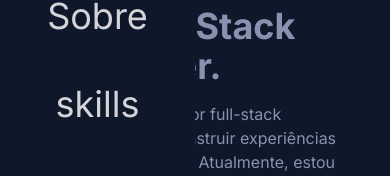
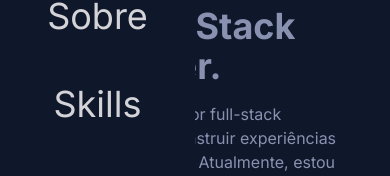
Before and after one commit to frantecbh/my-portifolio, a React (Vite) app: page / in a window 390 px wide. Both pictures are taken after a click on the element 366 px from the left and 40 px from the top of the page. Shown: the part 318-494 px from the top of the page. Built offline with nearby package versions, Linux system fonts and the light colour scheme; no server answers.

Commit message:
fix:ajuste menu skills

```diff
--- a/src/components/Navbar.tsx
+++ b/src/components/Navbar.tsx
@@ -32,7 +32,7 @@ const handelClickNav = () => {
             </li>
             <li className='hover:border-b-2 hover:border-lime-600'>
             <Link to='skills' smooth={true} duration={500}>
-            skills
+            Skills
           </Link>
               </li>
             <li className='hover:border-b-2 hover:border-lime-600'>
@@ -62,7 +62,7 @@ const handelClickNav = () => {
                 Sobre
               </Link></li>
             <li className='py-6 text-4xl'> <Link to='skills' smooth={true} duration={500}>
-            skills
+            Skills
           </Link></li>
             <li className='py-6 text-4xl'> <Link to='projetos' smooth={true} duration={500}>
             Projetos
```
